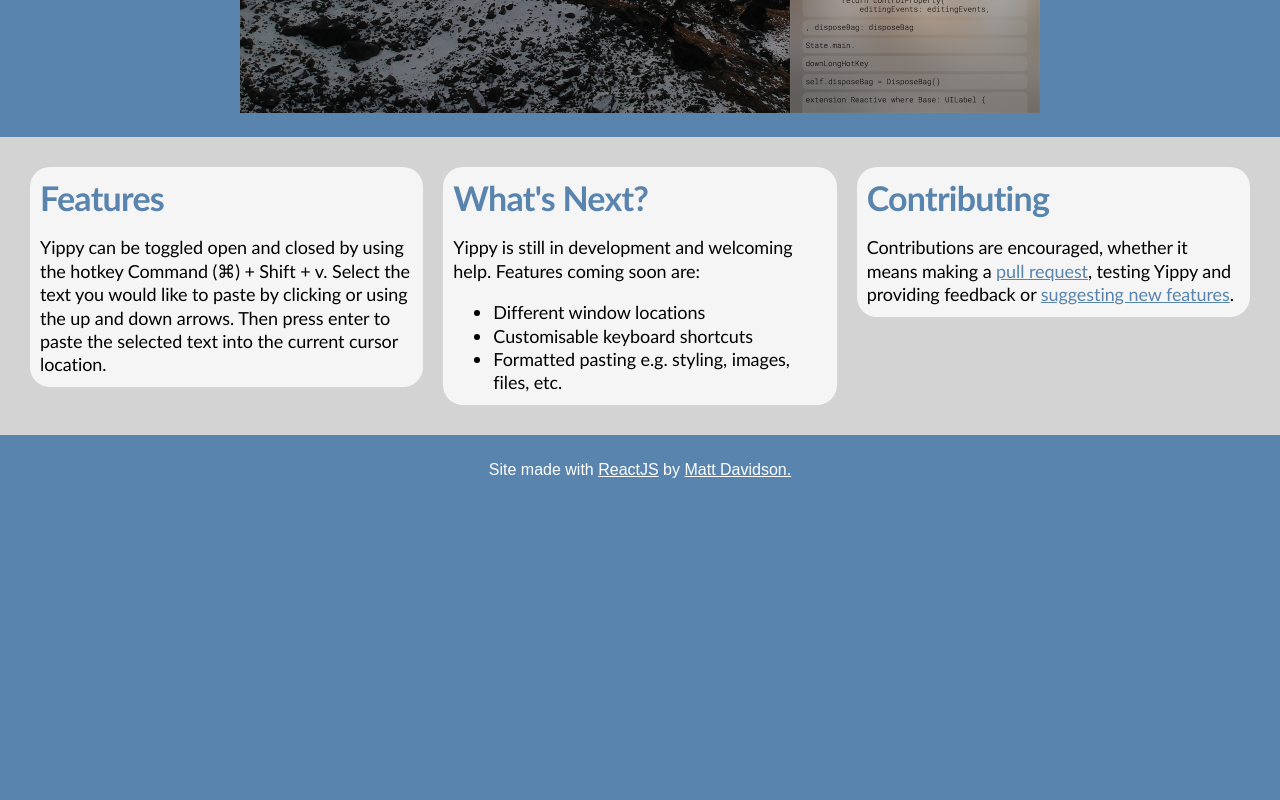
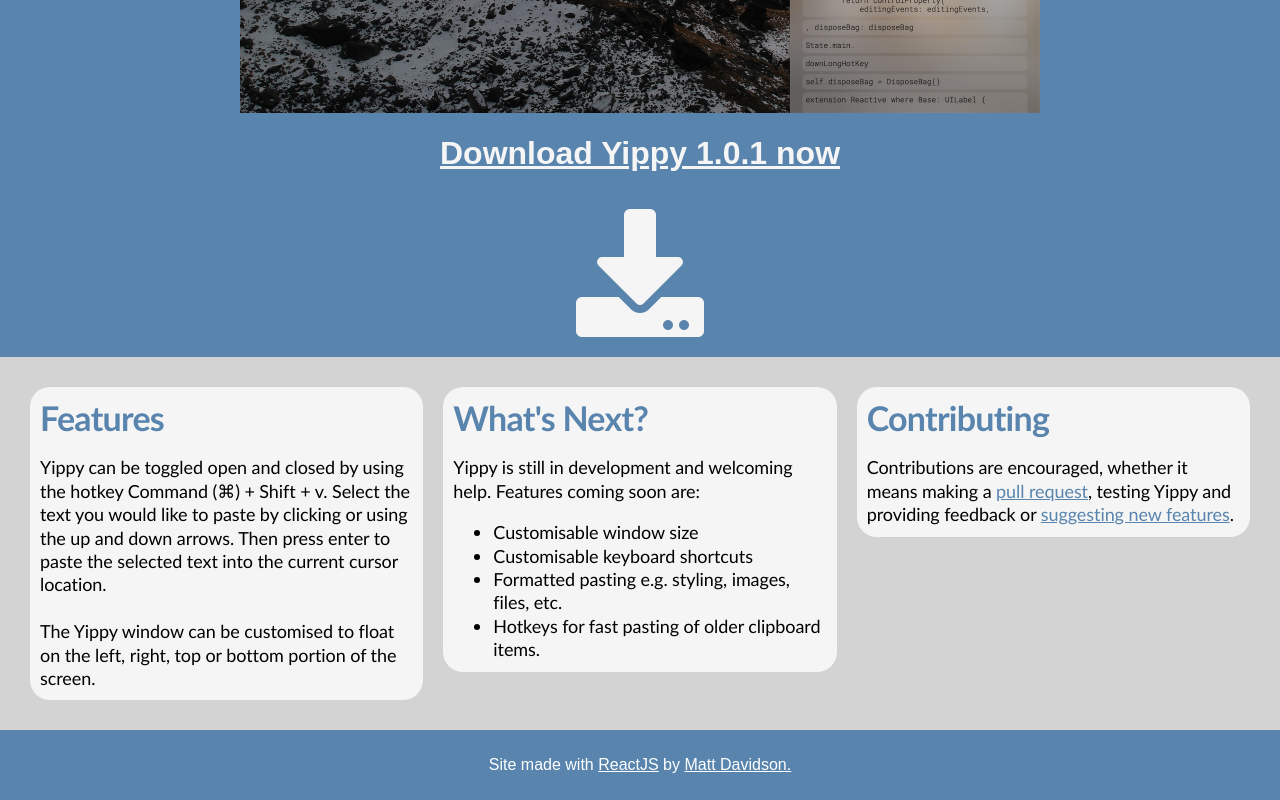
Before and after one commit to mattDavo/yippy-web, a React app: page / in a window 1280 px wide. Shown: the part 646-1446 px from the top of the page. Before the commit the page ends 1151 px from the top, so only its background shows below. Built offline with nearby package versions, Linux system fonts and the light colour scheme.

Commit message:
Added download latest button to about page, and updated the features and what's next columns.

```diff
--- a/src/css/App.css
+++ b/src/css/App.css
@@ -153,6 +153,11 @@
   margin: 0px;
 }
 
+.About-download {
+  color: whitesmoke;
+  margin: 0px;
+}
+
 .About-info-box {
   margin: 10px;
   flex-grow: 1;
--- a/src/js/AboutTab.js
+++ b/src/js/AboutTab.js
@@ -1,15 +1,34 @@
 import React from 'react';
 import Tab from './Tab';
 import screenshot from '../images/screenshot.jpg';
+import releasesData from '../content/releases.json';
 
 class AboutTab extends Tab {
+    getLatestRelease() {
+        return releasesData.sort((x, y) => {
+            return y.date - x.date;
+        })[0];
+    }
+
     renderTab() {
+        const release = this.getLatestRelease();
+
         return (
             <div className="About-tab">
                 <div className="About-hero">
                     <h2 className="About-heading">An open source clipboard manager for macOS</h2>
                     <br />
                     <img src={screenshot} alt="Yippy screenshot" className="Screenshot-img" />
+                    <br />
+                    <br />
+                    <h1 className="About-download">
+                        <a className="About-download" href={release.path} download="Yippy">
+                            <u>Download Yippy {release.release} now</u>
+                        <br />
+                        <br />
+                        <i className="fas fa-download fa-4x"></i>
+                    </a>
+                    </h1>
                 </div>
                 <div className="About-info">
                     <div className="Rounded-box About-info-box">
@@ -18,6 +37,8 @@
                             Yippy can be toggled open and closed by using the hotkey Command (⌘) + Shift + v.
                             Select the text you would like to paste by clicking or using the up and down arrows.
                             Then press enter to paste the selected text into the current cursor location.
+                            <br /><br />
+                            The Yippy window can be customised to float on the left, right, top or bottom portion of the screen.
                         </p>
                     </div>
                     <div className="Rounded-box About-info-box">
@@ -26,9 +47,10 @@
                             Yippy is still in development and welcoming help. Features coming soon are:
                         </p>
                         <ul className="Rounded-box-content">
-                            <li>Different window locations</li>
+                            <li>Customisable window size</li>
                             <li>Customisable keyboard shortcuts</li>
                             <li>Formatted pasting e.g. styling, images, files, etc.</li>
+                            <li>Hotkeys for fast pasting of older clipboard items.</li>
                         </ul>
                     </div>
                     <div className="Rounded-box About-info-box">
```
